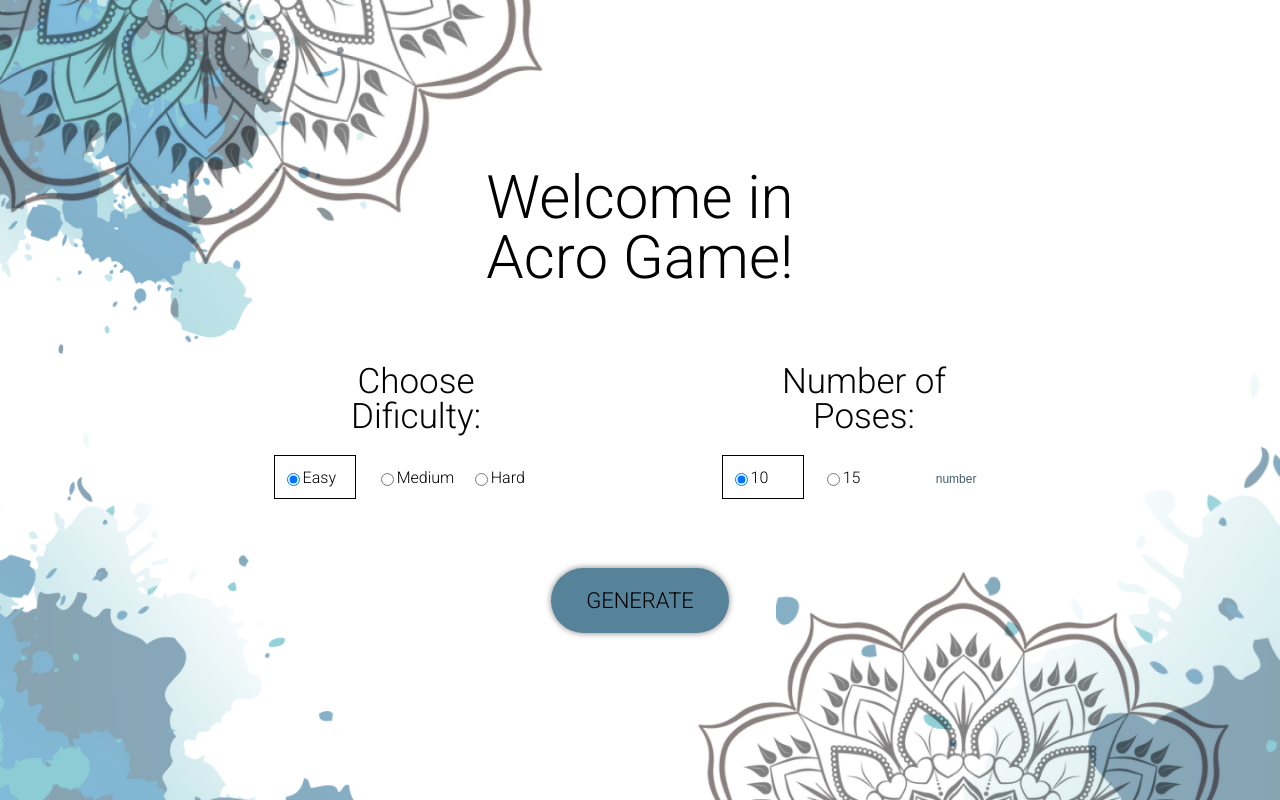
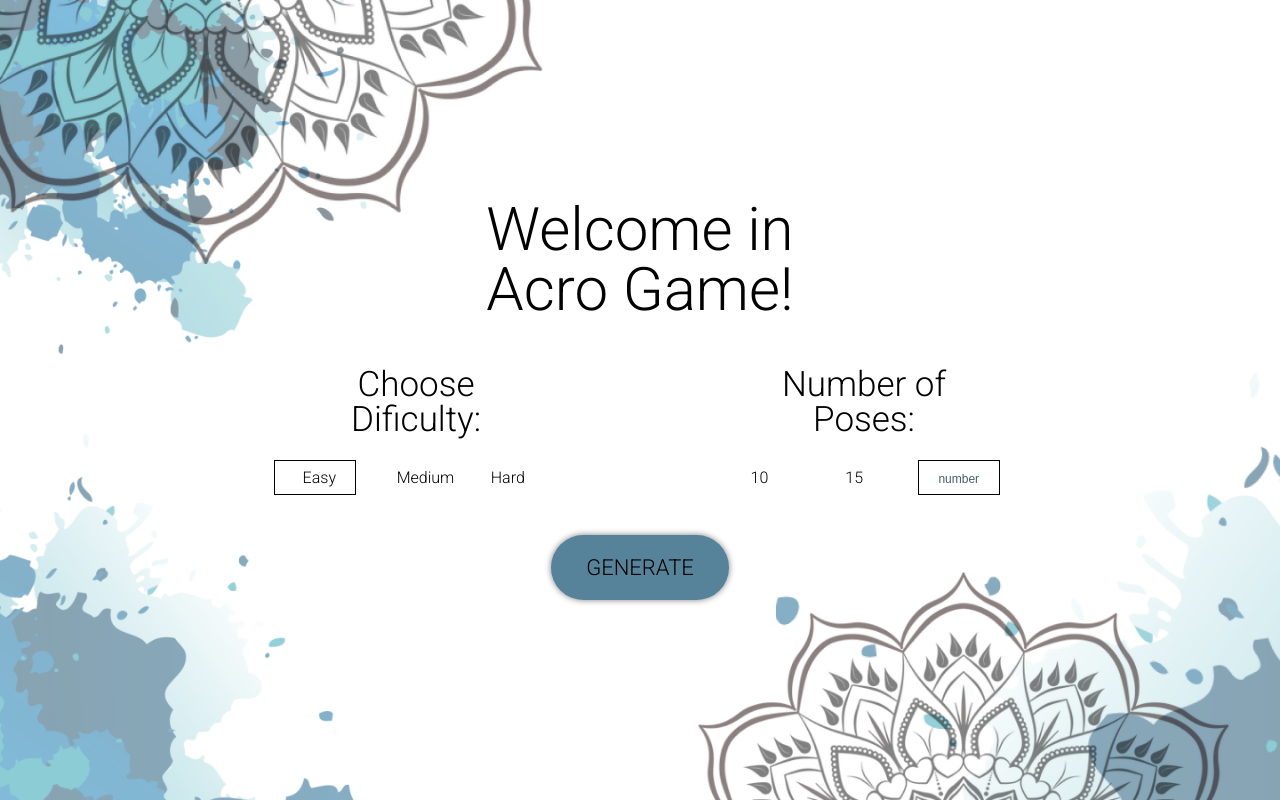
Before and after one commit to KajaPiechowka/Acro-Game, a React (Create React App) app in the folder akro-game/: page / in a window 1280 px wide. Built offline with nearby package versions, Linux system fonts and the light colour scheme.

Commit message:
radio logic done

```diff
--- a/akro-game/src/components/Forms/Dificulty.js
+++ b/akro-game/src/components/Forms/Dificulty.js
@@ -1,41 +1,52 @@
-import React from "react";
+import React, { useState } from "react";
 
 const Dificulty = () => {
+  const [dificulty, setDificulty] = useState("b-left");
+
+  const valueSetDificulty = (e) => {
+    let value = e.currentTarget.value;
+    setDificulty(value);
+    console.log(dificulty);
+  };
+
   return (
-    <div className="main__form">
+    <div className="form__section ">
       <span>
         Choose <br />
         Dificulty:
       </span>
-      <div className="main__settings">
-        <div className="main__border b-left" />
-        <label className="main__settings-label">
+      <div className="form__settings">
+        <div className={dificulty} />
+        <label className="form__settings-label">
           <input
             type="radio"
             name="dificulty"
-            vlaue="easy"
-            className="main__radio"
-            checked
+            value="b-left"
+            className="form__radio"
+            onChange={valueSetDificulty}
+            defaultChecked="true"
           />
           Easy
         </label>
 
-        <label className="main__settings-label">
+        <label className="form__settings-label">
           <input
             type="radio"
             name="dificulty"
-            value="medium"
-            className="main__radio"
+            value="b-center"
+            className="form__radio"
+            onChange={valueSetDificulty}
           />
           Medium
         </label>
 
-        <label className="main__settings-label">
+        <label className="form__settings-label">
           <input
             type="radio"
             name="dificulty"
-            value="hard"
-            className="main__radio"
+            value="b-right"
+            className="form__radio"
+            onChange={valueSetDificulty}
           />
           Hard
         </label>
--- a/akro-game/src/components/Forms/Poses.js
+++ b/akro-game/src/components/Forms/Poses.js
@@ -2,34 +2,34 @@ import React from "react";
 
 const Poses = () => {
   return (
-    <div className="main__form">
+    <div className="form__section">
       <span>
         Number of
         <br /> Poses:
       </span>
-      <div className="main__settings">
-        <div className="main__border b-left" />
-        <label className="main__settings-label">
+      <div className="form__settings">
+        <div className="form__border b-right" />
+        <label className="form__settings-label">
           <input
             type="radio"
             name="number"
             value="10"
-            className="main__radio"
-            checked="true"
+            className="form__radio"
+            defaultChecked="true"
           />
           10
         </label>
-        <label className="main__settings-label">
+        <label className="form__settings-label">
           <input
             type="radio"
             name="number"
             value="15"
-            className="main__radio"
+            className="form__radio"
           />
           15
         </label>
         <input
-          className="main__input"
+          className="form__input"
           type="number"
           name="number"
           placeholder="number"
--- a/akro-game/src/components/Main/Main.js
+++ b/akro-game/src/components/Main/Main.js
@@ -9,13 +9,15 @@ const Main = () => {
         Welcome in <br />
         Acro Game!
       </h1>
-      <form className="main__forms" id="main">
-        <Dificulty />
-        <Poses />
+      <form className="form">
+        <div className="form__holder">
+          <Dificulty />
+          <Poses />
+        </div>
+        <button type="submit" className="form__submit">
+          Generate
+        </button>
       </form>
-      <button type="submit" className="main__submit" htmlFor="main">
-        Generate
-      </button>
     </div>
   );
 };
--- /dev/null
+++ b/akro-game/src/scss/components/_forms.scss
@@ -0,0 +1,113 @@
+.form {
+  display: flex;
+  flex-direction: column;
+  align-items: center;
+  width: 100%;
+  height: 50%;
+  &__holder {
+    width: 100%;
+    height: 100%;
+    display: flex;
+    justify-content: center;
+  }
+  &__section {
+    display: flex;
+    justify-content: center;
+    align-items: center;
+    flex-direction: column;
+    width: 50%;
+
+    span {
+      font-size: 35px;
+      margin-bottom: 30px;
+      text-align: center;
+    }
+  }
+  &__settings {
+    height: 10%;
+    width: 60%;
+    display: flex;
+    justify-content: space-between;
+    align-items: center;
+    position: relative;
+  }
+  &__settings-label {
+    z-index: 2 !important;
+    height: 150%;
+    width: 30%;
+    display: flex;
+    justify-content: flex-start;
+    align-items: center;
+    cursor: pointer;
+    &:active {
+      color: $dark-color;
+    }
+  }
+  &__radio {
+    opacity: 0;
+    z-index: 2 !important;
+    cursor: pointer;
+  }
+
+  &__input {
+    z-index: 2;
+    width: 28%;
+    height: 120%;
+    border: none;
+    background-color: white;
+    font-size: 18px;
+    text-align: center;
+    &::placeholder {
+      font-size: 12px;
+      color: $dark-color;
+    }
+    &:focus {
+      background-color: $light-color;
+      outline: none;
+      border-radius: 0;
+    }
+  }
+  &__submit {
+    font-family: $font-main;
+    font-size: 22px;
+    font-weight: 300;
+    text-transform: uppercase;
+    background-color: $darken-color;
+    border: none;
+    box-shadow: 0px 0px 6px 0px rgba(0, 0, 0, 0.5);
+    border-radius: 40px;
+    padding: 20px 35px 20px 35px;
+    &:active {
+      background-color: $dark-color;
+      box-shadow: inset 0px 0px 6px 0px rgba(0, 0, 0, 0.5);
+    }
+    &:focus {
+      outline: none;
+    }
+  }
+}
+
+@mixin border {
+  width: 30%;
+  height: 150%;
+  border: 1px solid black;
+  position: absolute;
+  top: -30%;
+  z-index: 0 !important;
+  transition: left 2s;
+}
+
+.b {
+  &-left {
+    @include border;
+    left: -3%;
+  }
+  &-center {
+    @include border;
+    left: 30%;
+  }
+  &-right {
+    @include border;
+    left: 70%;
+  }
+}
--- a/akro-game/src/scss/main.scss
+++ b/akro-game/src/scss/main.scss
@@ -3,3 +3,5 @@
 @import "./variables/colors";
 
 @import "./pages/main-page";
+
+@import "./components/forms";
--- a/akro-game/src/scss/pages/_main-page.scss
+++ b/akro-game/src/scss/pages/_main-page.scss
@@ -23,95 +23,4 @@
     font-size: 60px;
     border-radius: 60px;
   }
-  &__forms {
-    display: flex;
-    justify-content: space-around;
-    width: 100%;
-    height: 50%;
-  }
-  &__form {
-    display: flex;
-    justify-content: center;
-    align-items: center;
-    flex-direction: column;
-    width: 50%;
-    span {
-      font-size: 35px;
-      margin-bottom: 30px;
-      text-align: center;
-    }
-  }
-  &__settings {
-    height: 10%;
-    width: 60%;
-    display: flex;
-    justify-content: space-between;
-    align-items: center;
-    position: relative;
-  }
-  &__settings-label {
-    z-index: 2;
-    height: 150%;
-    width: 30%;
-    display: flex;
-    justify-content: flex-start;
-    align-items: center;
-    cursor: pointer;
-    &:active {
-      color: $dark-color;
-    }
-  }
-  &__radio {
-    opacity: 1;
-    z-index: 2;
-    cursor: pointer;
-  }
-
-  &__input {
-    width: 30%;
-    height: 150%;
-    border: none;
-    background-color: white;
-    font-size: 18px;
-    text-align: center;
-    &::placeholder {
-      font-size: 12px;
-      color: $dark-color;
-    }
-    &:focus {
-      background-color: $light-color;
-      outline: none;
-      border-radius: 0;
-    }
-  }
-  &__submit {
-    font-family: $font-main;
-    font-size: 22px;
-    font-weight: 300;
-    text-transform: uppercase;
-    background-color: $darken-color;
-    border: none;
-    box-shadow: 0px 0px 6px 0px rgba(0, 0, 0, 0.5);
-    border-radius: 40px;
-    padding: 20px 35px 20px 35px;
-    &:active {
-      background-color: $dark-color;
-      box-shadow: inset 0px 0px 6px 0px rgba(0, 0, 0, 0.5);
-    }
-    &:focus {
-      outline: none;
-    }
-  }
-  &__border {
-    width: 30%;
-    height: 150%;
-    border: 1px solid black;
-    position: absolute;
-    top: -30%;
-    z-index: 0;
-  }
 }
-
-.b-left {
-  left: -3%;
-}
```
Also changed, not shown: akro-game/src/components/Forms/BorderDiv.js (added, +7 -0 lines).
